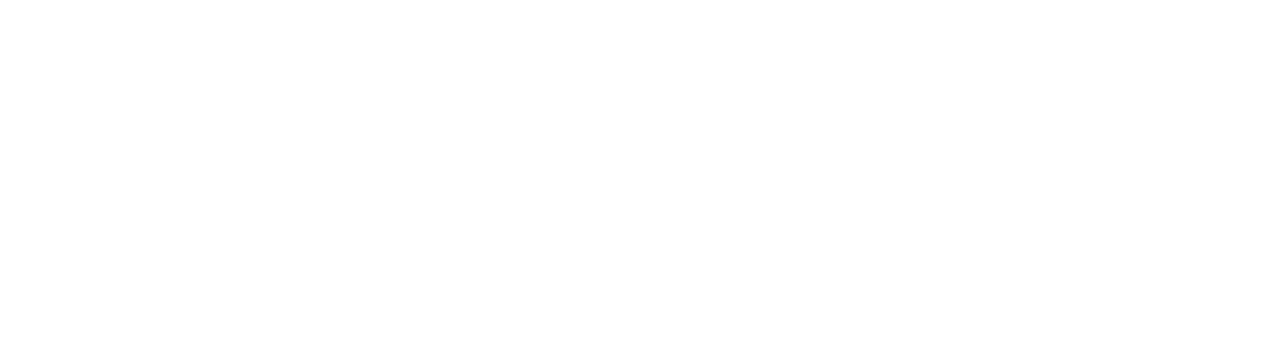
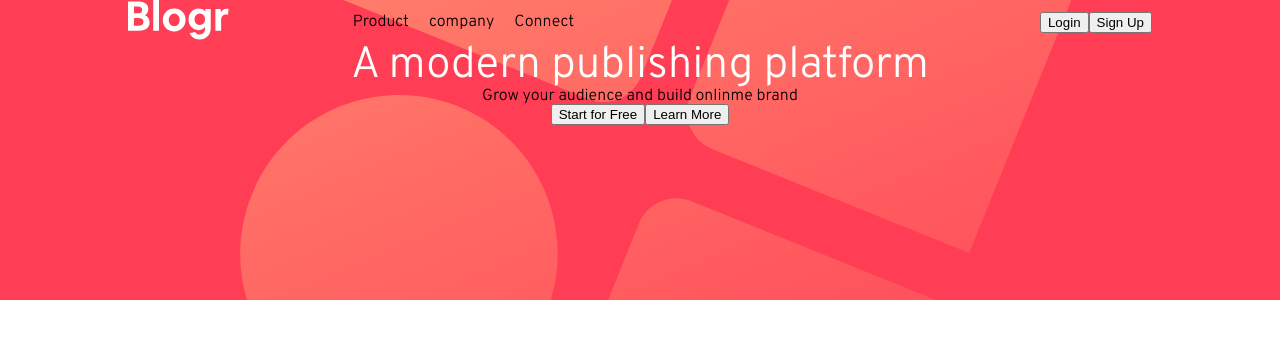
Before and after one commit to israelsanttana/blogr-landing-page, a plain HTML site: page index.html in a window 1280 px wide. Drawn offline with Linux system fonts and the light colour scheme.

Commit message:
estrutura header

```diff
--- a/index.html
+++ b/index.html
@@ -22,13 +22,30 @@
     <main>
       <header>
         <nav>
-          <div class="logo"></div>
-          <div class="nav"></div>
-          <div class="login"></div>
+          <div class="logo">
+            <img src="./images/logo.svg" alt="" />
+          </div>
+          <div class="nav">
+            <ul>
+              <li>Product</li>
+              <li>company</li>
+              <li>Connect</li>
+            </ul>
+          </div>
+          <div class="user">
+            <div><button id="login">Login</button></div>
+            <div><button id="sign-up">Sign Up</button></div>
+          </div>
         </nav>
         <div class="show-case">
-          <div class="title"></div>
-          <div class="initial-buttons"></div>
+          <div class="title">
+            <h1>A modern publishing platform</h1>
+            <h2>Grow your audience and build onlinme brand</h2>
+          </div>
+          <div class="initial-buttons">
+            <div><button id="start-plan">Start for Free</button></div>
+            <div><button id="learn">Learn More</button></div>
+          </div>
         </div>
       </header>
       <section>
--- /dev/null
+++ b/styles/header.css
@@ -0,0 +1,32 @@
+header {
+  width: 100%;
+  min-height: 30rem;
+  background-image: url(../images/bg-pattern-intro-desktop.svg);
+  background-size: cover;
+  background-repeat: no-repeat;
+  background-position: left;
+  background-color: var(--Light-red);
+  display: flex;
+  flex-direction: column;
+  align-items: center;
+}
+
+.show-case {
+  width: 80%;
+  display: flex;
+  flex-direction: column;
+  align-items: center;
+}
+
+.title {
+  text-align: center;
+}
+.title h1 {
+  font-size: 4.4rem;
+  color: var(--White);
+  font-weight: 500;
+}
+
+.initial-buttons {
+  display: flex;
+}
--- a/styles/main.css
+++ b/styles/main.css
@@ -1,4 +1,6 @@
 @import url(./reset.css);
+@import url(./nav.css);
+@import url(./header.css);
 
 :root {
   --Light-red: hsl(356, 100%, 66%);
@@ -20,4 +22,12 @@ html {
 body {
   font-size: 1.6rem;
   font-family: Overpass;
+  width: 100vw;
+  height: 100vh;
+  display: flex;
+  justify-content: center;
 }
+
+main {
+  width: 100%;
+}
--- /dev/null
+++ b/styles/nav.css
@@ -0,0 +1,25 @@
+nav {
+  display: flex;
+  width: 80%;
+  align-items: center;
+}
+
+ul {
+  display: flex;
+}
+li {
+  margin-left: 2rem;
+}
+
+.logo {
+  width: 20%;
+}
+.nav {
+  width: 30%;
+}
+
+.user {
+  display: flex;
+  justify-content: end;
+  width: 50%;
+}
```
